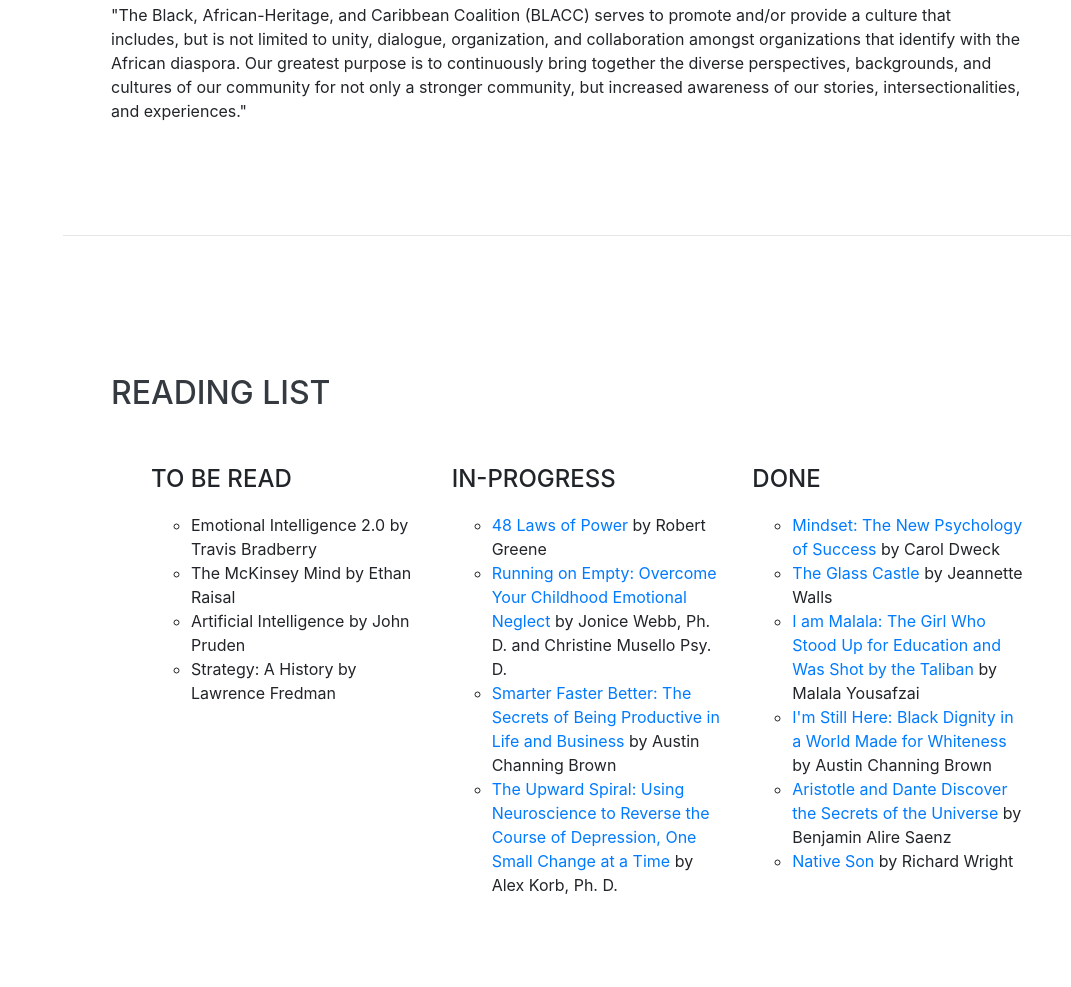
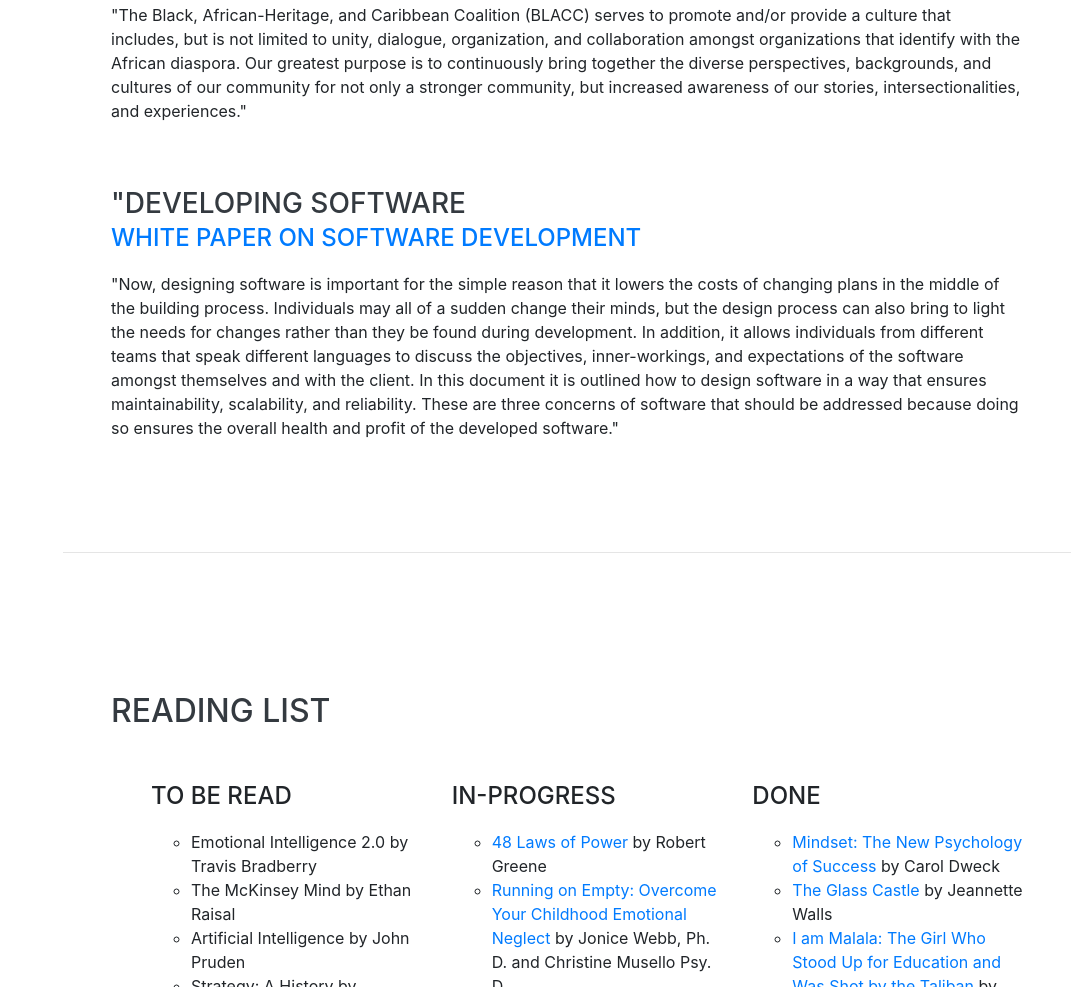
Before and after one commit to theAudacity/resume, a website with bundled scripts: page index.html in a window 1280 px wide. Shown: the part 5464-6451 px from the top of the page, without its empty margins (209-1280 px from the left). Built offline with nearby package versions, Linux system fonts and the light colour scheme; a web font is replaced by a local one.

Commit message:
Update index.html

```diff
--- a/index.html
+++ b/index.html
@@ -359,6 +359,15 @@
                   </p>
                 </div>
               </div>
+
+          <div class="resume-item d-flex flex-column flex-md-row justify-content-between mb-5">
+                <div class="resume-content">
+                  <h3 class="mb-0">"Developing Software</h3>
+                  <div class="subheading mb-3"><a href="https://docs.google.com/document/d/1YrPwMXKGnMgnfsQS8yVBqEgGkfFHwtgCJuKdUaGD0QM/edit?usp=sharing">White Paper on Software Development</a></div>
+                  <p>"Now, designing software is important for the simple reason that it lowers the costs of changing plans in the middle of the building process. Individuals may all of a sudden change their minds, but the design process can also bring to light the needs for changes rather than they be found during development. In addition, it allows individuals from different teams that speak different languages to discuss the objectives, inner-workings, and expectations of the software amongst themselves and with the client. In this document it is outlined how to design software in a way that ensures maintainability, scalability, and reliability. These are three concerns of software that should be addressed because doing so ensures the overall health and profit of the developed software."
+                  </p>
+                </div>
+              </div>
         </div>
       </section>
 
```
